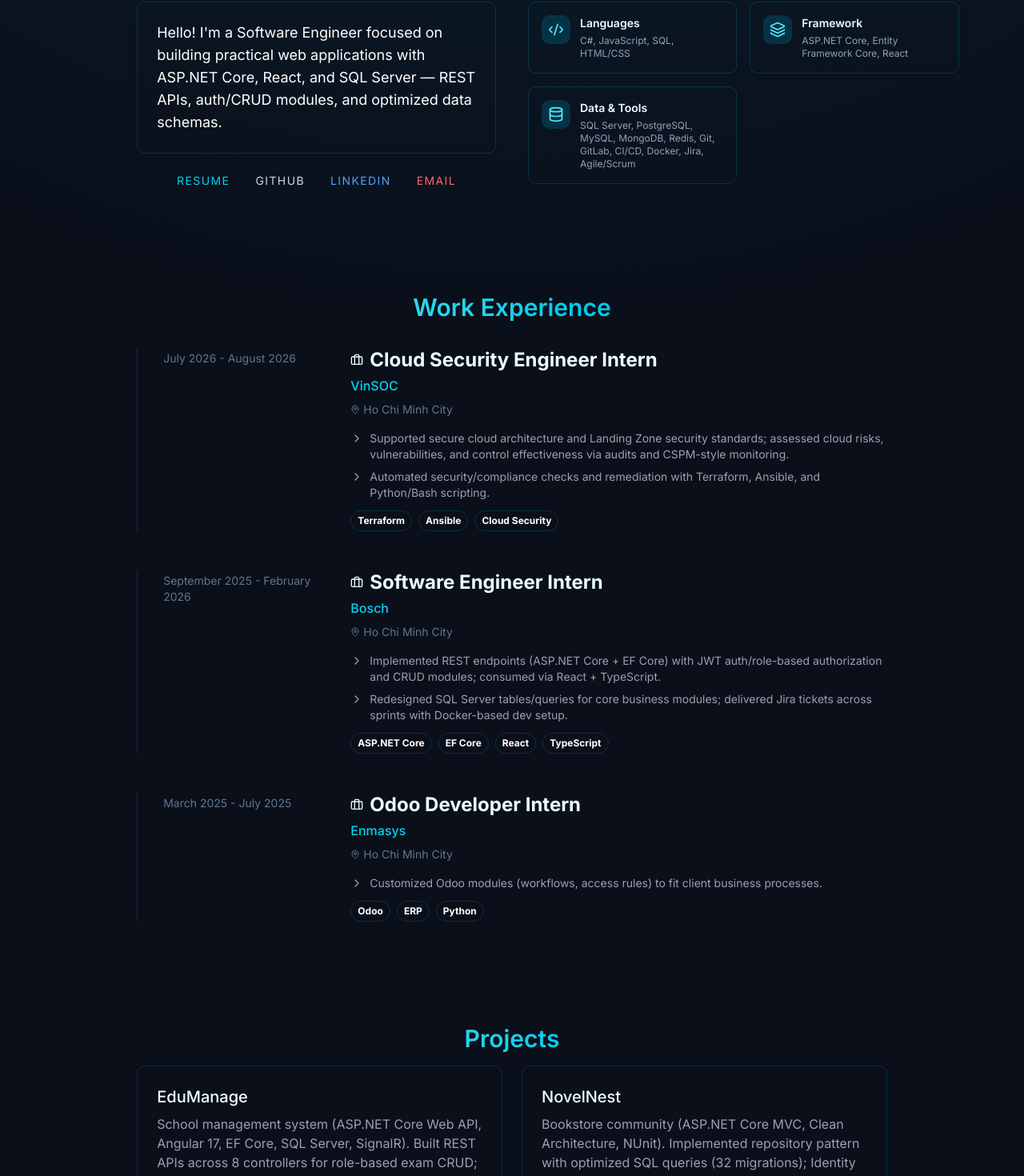
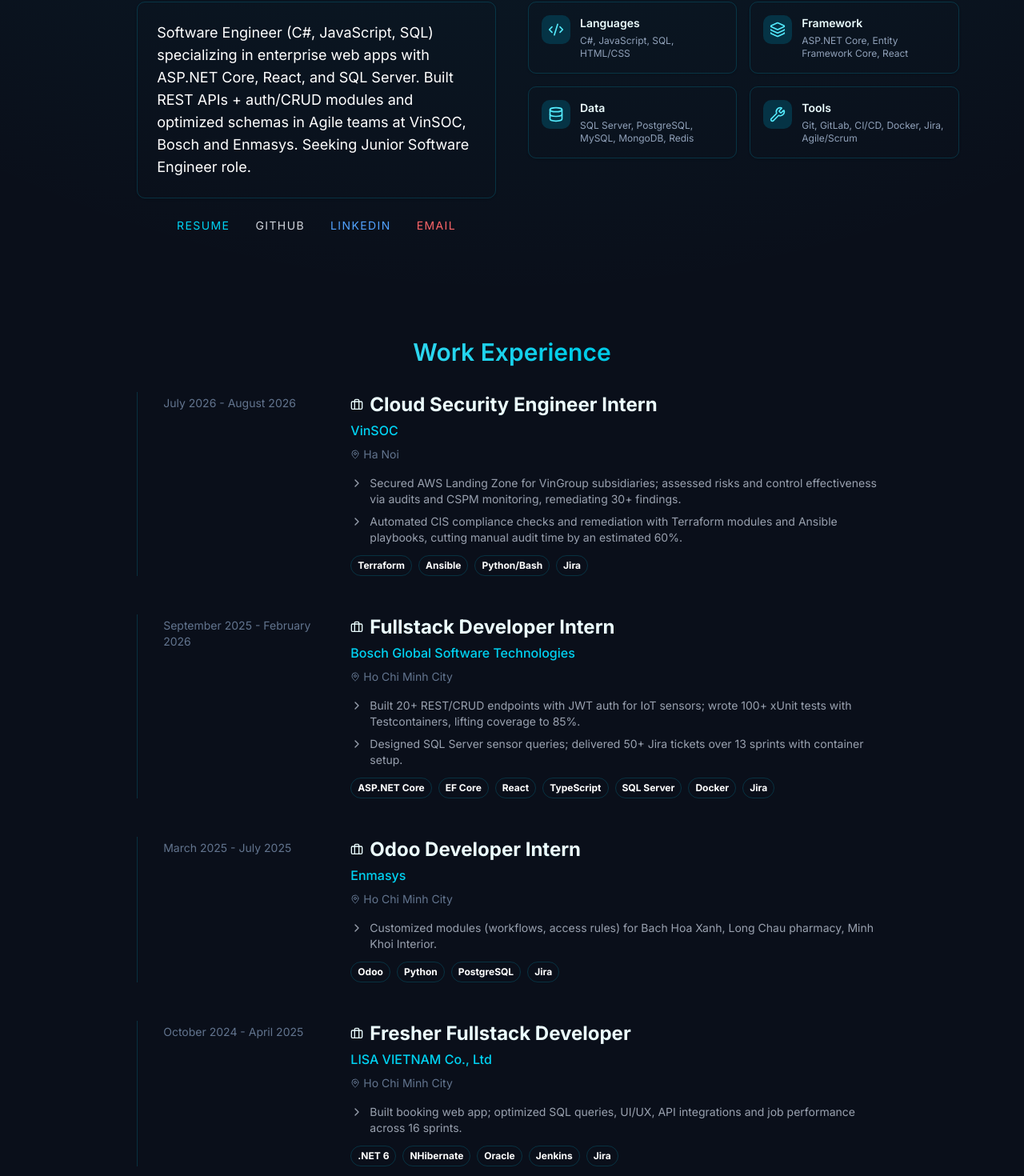
Before and after one commit to ntiensiit/portfolio, a Next.js app in the folder fe/: page / in a window 1280 px wide. Shown: the part 918-2388 px from the top of the page at 80% size. Built offline with nearby package versions, Linux system fonts and the light colour scheme.

Commit message:
feat: update About, Certificates, Experience, Projects, Nav, and Skills components to enhance content and reflect current skills and experiences

```diff
--- a/fe/src/components/About.tsx
+++ b/fe/src/components/About.tsx
@@ -7,15 +7,13 @@
       <div className="grid gap-10 lg:grid-cols-2">
         <div>
           <div className="rounded-lg border border-slate-200 p-6 shadow-sm transition-all duration-300 hover:border-slate-400 hover:shadow-lg dark:border-cyan-500/20 dark:hover:border-cyan-400">
-             <p className="text-lg text-slate-600 dark:text-white">
-               Hello! I&apos;m a Software Engineer focused on building practical web applications
-               with ASP.NET Core, React, and SQL Server — REST APIs, auth/CRUD modules,
-               and optimized data schemas.
-             </p>
+              <p className="text-lg text-slate-600 dark:text-white">
+                Software Engineer (C#, JavaScript, SQL) specializing in enterprise web apps with ASP.NET Core, React, and SQL Server. Built REST APIs + auth/CRUD modules and optimized schemas in Agile teams at VinSOC, Bosch and Enmasys. Seeking Junior Software Engineer role.
+              </p>
           </div>
           <div className="mt-6 flex flex-wrap justify-center gap-x-8 gap-y-4 text-sm uppercase tracking-widest text-slate-800 dark:text-cyan-50">
             <a
-              href="https://drive.google.com/file/d/18Rxm3UiYRL0XGCbYWEMkdUtULcMpiTU4/view"
+              href="https://drive.google.com/file/d/1Xm4Iz3gwmZMCXzctlVR6NfSPiUgQqk4H"
               target="_blank"
               rel="noopener noreferrer"
               className="border-b-2 border-transparent text-cyan-600 transition-colors duration-300 hover:border-cyan-600 dark:text-cyan-400 dark:hover:border-cyan-400"
--- a/fe/src/components/Certificates.tsx
+++ b/fe/src/components/Certificates.tsx
@@ -2,8 +2,9 @@
 
 const certificates = [
   { name: "SFIA Certificate L4", date: "Jul 2026", href: "https://drive.google.com/file/d/1IeRvwWkzj805sKim3_uCX4rFpy6uAxhK/view" },
+  { name: "Google Cloud Computing Foundations", date: "2026", href: "https://www.credly.com/badges/4262d16c-559d-4ef7-82f3-82a0fcd1073c" },
   { name: "TOEIC", detail: "935/990", date: "2026", href: "https://drive.google.com/file/d/1oHQPTSmH23osVNHlo2OUuD8khfAdc4g4/view" },
-  { name: "Google Cloud Computing Foundations", date: "2026", href: "https://www.credly.com/badges/4262d16c-559d-4ef7-82f3-82a0fcd1073c" },
+  { name: "Excellent scholarship (2 semesters)", date: "2022-2026" },
 ];
 
 export default function Certificates() {
--- a/fe/src/components/Experience.tsx
+++ b/fe/src/components/Experience.tsx
@@ -4,31 +4,44 @@
   {
     role: "Cloud Security Engineer Intern",
     company: "VinSOC",
+    location: "Ha Noi",
     period: "July 2026 - August 2026",
     points: [
-      "Supported secure cloud architecture and Landing Zone security standards; assessed cloud risks, vulnerabilities, and control effectiveness via audits and CSPM-style monitoring.",
-      "Automated security/compliance checks and remediation with Terraform, Ansible, and Python/Bash scripting.",
+      "Secured AWS Landing Zone for VinGroup subsidiaries; assessed risks and control effectiveness via audits and CSPM monitoring, remediating 30+ findings.",
+      "Automated CIS compliance checks and remediation with Terraform modules and Ansible playbooks, cutting manual audit time by an estimated 60%.",
     ],
-    tags: ["Terraform", "Ansible", "Cloud Security"],
+    tags: ["Terraform", "Ansible", "Python/Bash", "Jira"],
   },
   {
-    role: "Software Engineer Intern",
-    company: "Bosch",
+    role: "Fullstack Developer Intern",
+    company: "Bosch Global Software Technologies",
+    location: "Ho Chi Minh City",
     period: "September 2025 - February 2026",
     points: [
-      "Implemented REST endpoints (ASP.NET Core + EF Core) with JWT auth/role-based authorization and CRUD modules; consumed via React + TypeScript.",
-      "Redesigned SQL Server tables/queries for core business modules; delivered Jira tickets across sprints with Docker-based dev setup.",
+      "Built 20+ REST/CRUD endpoints with JWT auth for IoT sensors; wrote 100+ xUnit tests with Testcontainers, lifting coverage to 85%.",
+      "Designed SQL Server sensor queries; delivered 50+ Jira tickets over 13 sprints with container setup.",
     ],
-    tags: ["ASP.NET Core", "EF Core", "React", "TypeScript"],
+    tags: ["ASP.NET Core", "EF Core", "React", "TypeScript", "SQL Server", "Docker", "Jira"],
   },
   {
     role: "Odoo Developer Intern",
     company: "Enmasys",
+    location: "Ho Chi Minh City",
     period: "March 2025 - July 2025",
     points: [
-      "Customized Odoo modules (workflows, access rules) to fit client business processes.",
+      "Customized modules (workflows, access rules) for Bach Hoa Xanh, Long Chau pharmacy, Minh Khoi Interior.",
     ],
-    tags: ["Odoo", "ERP", "Python"],
+    tags: ["Odoo", "Python", "PostgreSQL", "Jira"],
+  },
+  {
+    role: "Fresher Fullstack Developer",
+    company: "LISA VIETNAM Co., Ltd",
+    location: "Ho Chi Minh City",
+    period: "October 2024 - April 2025",
+    points: [
+      "Built booking web app; optimized SQL queries, UI/UX, API integrations and job performance across 16 sprints.",
+    ],
+    tags: [".NET 6", "NHibernate", "Oracle", "Jenkins", "Jira"],
   },
 ];
 
@@ -43,7 +56,7 @@
             <div className="md:col-span-9">
               <h3 className="mb-1 flex items-center gap-2 text-2xl font-bold text-slate-800 dark:text-cyan-50"><Briefcase className="h-4 w-4" />{experience.role}</h3>
               <div className="font-medium text-slate-500 dark:text-cyan-400">{experience.company}</div>
-              <div className="mt-2 flex items-center gap-1 text-sm text-slate-500"><MapPin className="h-3 w-3" />Ho Chi Minh City</div>
+              <div className="mt-2 flex items-center gap-1 text-sm text-slate-500"><MapPin className="h-3 w-3" />{experience.location}</div>
               <ul className="mt-4 space-y-2 text-sm text-gray-500 dark:text-gray-400">{experience.points.map((point) => <li key={point} className="flex items-start gap-2"><ChevronRight className="mt-0.5 h-4 w-4 shrink-0" /><span>{point}</span></li>)}</ul>
               <div className="mt-3 flex flex-wrap gap-2">{experience.tags.map((tag) => <span key={tag} className="rounded-full border border-slate-200 px-2 py-1 font-mono text-xs font-bold text-white dark:border-cyan-500/20">{tag}</span>)}</div>
             </div>
--- a/fe/src/components/Nav.tsx
+++ b/fe/src/components/Nav.tsx
@@ -39,7 +39,7 @@
         {/* Resume + social icons */}
         <div className="hidden items-center gap-4 md:flex">
           <a
-            href="https://drive.google.com/file/d/18Rxm3UiYRL0XGCbYWEMkdUtULcMpiTU4/view"
+            href="https://drive.google.com/file/d/1Xm4Iz3gwmZMCXzctlVR6NfSPiUgQqk4H"
             download
             aria-label="Download resume"
             title="Download resume"
--- a/fe/src/components/Projects.tsx
+++ b/fe/src/components/Projects.tsx
@@ -2,29 +2,29 @@
   {
     title: "EduManage",
     href: "https://github.com/ntiensiit/EduManage",
-    description: "School management system (ASP.NET Core Web API, Angular 17, EF Core, SQL Server, SignalR). Built REST APIs across 8 controllers for role-based exam CRUD; implemented SignalR auto-submit and grading.",
+    description: "Built REST APIs across 8 controllers for role-based exam CRUD; implemented SignalR auto-submit and grading. (ASP.NET Core Web API, Angular 17, EF Core, SQL Server, SignalR)",
   },
   {
     title: "NovelNest",
     href: "https://github.com/ntiensiit/NovelNest",
-    description: "Bookstore community (ASP.NET Core MVC, Clean Architecture, NUnit). Implemented repository pattern with optimized SQL queries (32 migrations); Identity roles and antiforgery; 133 NUnit unit tests.",
+    description: "Implemented repository pattern; enforced Identity roles and antiforgery; wrote 133 NUnit unit tests. (ASP.NET Core MVC, Clean Architecture, NUnit)",
   },
   {
     title: "eTixMovie",
     href: "https://github.com/ntiensiit/eTixMovie",
-    description: "Movie-ticket e-commerce (ASP.NET Core MVC, EF Core, Identity, PayPal). Structured 6 controllers into service layers for cart, orders, PayPal checkout; role-based CRUD.",
+    description: "Structured 6 controllers into service layers for cart, orders, PayPal checkout; protected role-based CRUD. (ASP.NET Core MVC, EF Core, Identity, PayPal)",
   },
   {
     title: "Website Selling Courses",
     href: "https://github.com/ntiensiit/hoc-vui-360/tree/v1",
     description:
-      "An e-learning web platform that enables instructors to publish courses and learners to browse, purchase, and study through a seamless online learning experience. Secure user access control using Authentication & Authorization (JWT) in ASP.NET Core Web API, supporting multiple roles. Course Management implemented using Entity Framework Core with Microsoft SQL Server under the Code-First approach. Smooth navigation and dynamic interface rendering powered by NextJS for an interactive and responsive user experience. Efficient database operations achieved through asynchronous programming and LINQ queries with Entity Framework Core.",
+      "E-learning platform (ASP.NET Core Web API, Next.js, EF Core, SQL Server, JWT). Instructor course publishing and learner browse/purchase flow; Code-First with async LINQ.",
   },
   {
     title: "Hotel Booking Application",
     href: "https://github.com/ntiensiit/hotel-booking-application/tree/v1",
     description:
-      "A hotel booking web application that enables users to search, reserve rooms, and manage bookings with an intuitive and efficient reservation flow. Hotel booking web application using ASP.NET Core Web API for backend services and ASP.NET Core MVC for the frontend layer. Designed the system based on Hexagonal Architecture and DDD to enhance scalability, maintainability, and separation of concerns. Database modeling using distributed database architecture. Applied clean domain-driven logic, allowing clear business rule implementation and easier feature extension in the future.",
+      "Hotel booking app (ASP.NET Core Web API + MVC, Hexagonal/DDD, distributed DB). Search, reserve, and manage bookings with clean domain-driven logic.",
   },
 ];
 
--- a/fe/src/components/Skills.tsx
+++ b/fe/src/components/Skills.tsx
@@ -2,12 +2,14 @@
   Code2,
   Layers,
   Database,
+  Wrench,
 } from "lucide-react";
 
 const skills = [
   { category: "Languages", icon: Code2, items: ["C#", "JavaScript", "SQL", "HTML/CSS"] },
   { category: "Framework", icon: Layers, items: ["ASP.NET Core", "Entity Framework Core", "React"] },
-  { category: "Data & Tools", icon: Database, items: ["SQL Server", "PostgreSQL", "MySQL", "MongoDB", "Redis", "Git", "GitLab", "CI/CD", "Docker", "Jira", "Agile/Scrum"] },
+  { category: "Data", icon: Database, items: ["SQL Server", "PostgreSQL", "MySQL", "MongoDB", "Redis"] },
+  { category: "Tools", icon: Wrench, items: ["Git", "GitLab", "CI/CD", "Docker", "Jira", "Agile/Scrum"] },
 ];
 
 export default function Skills() {
```
